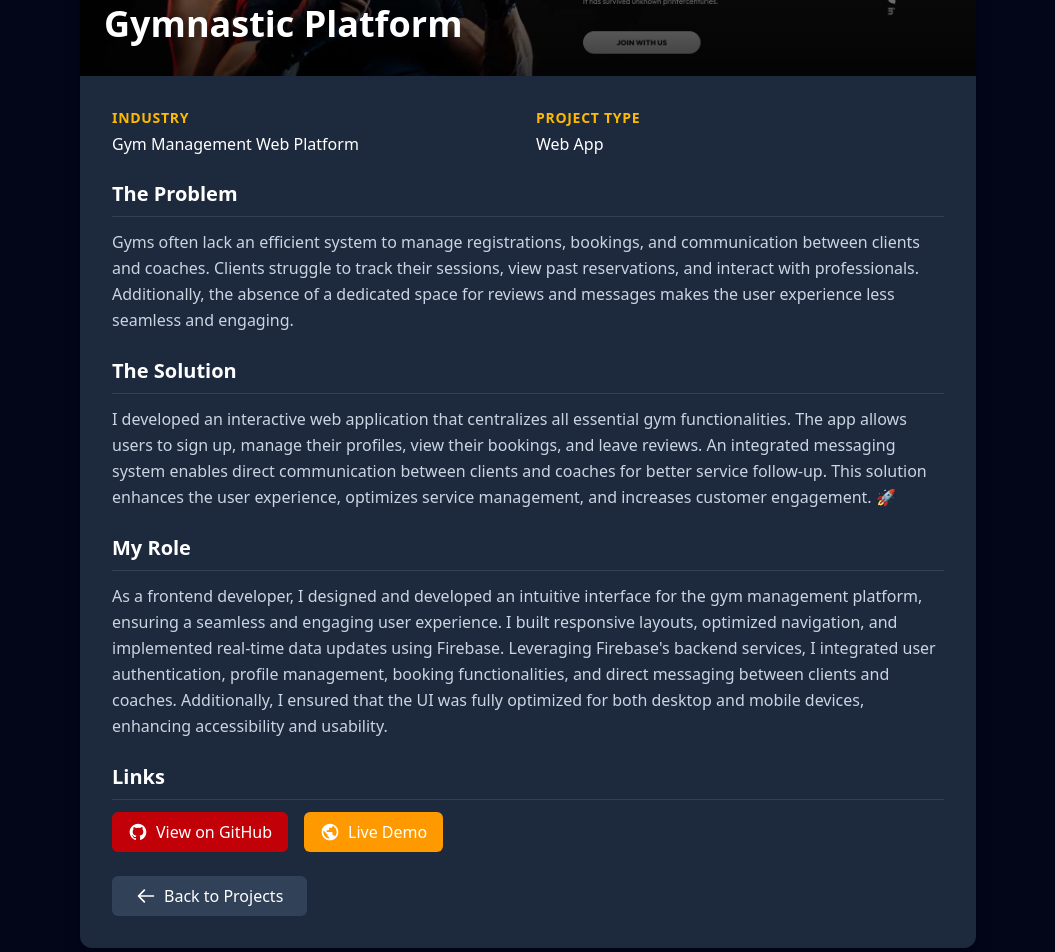
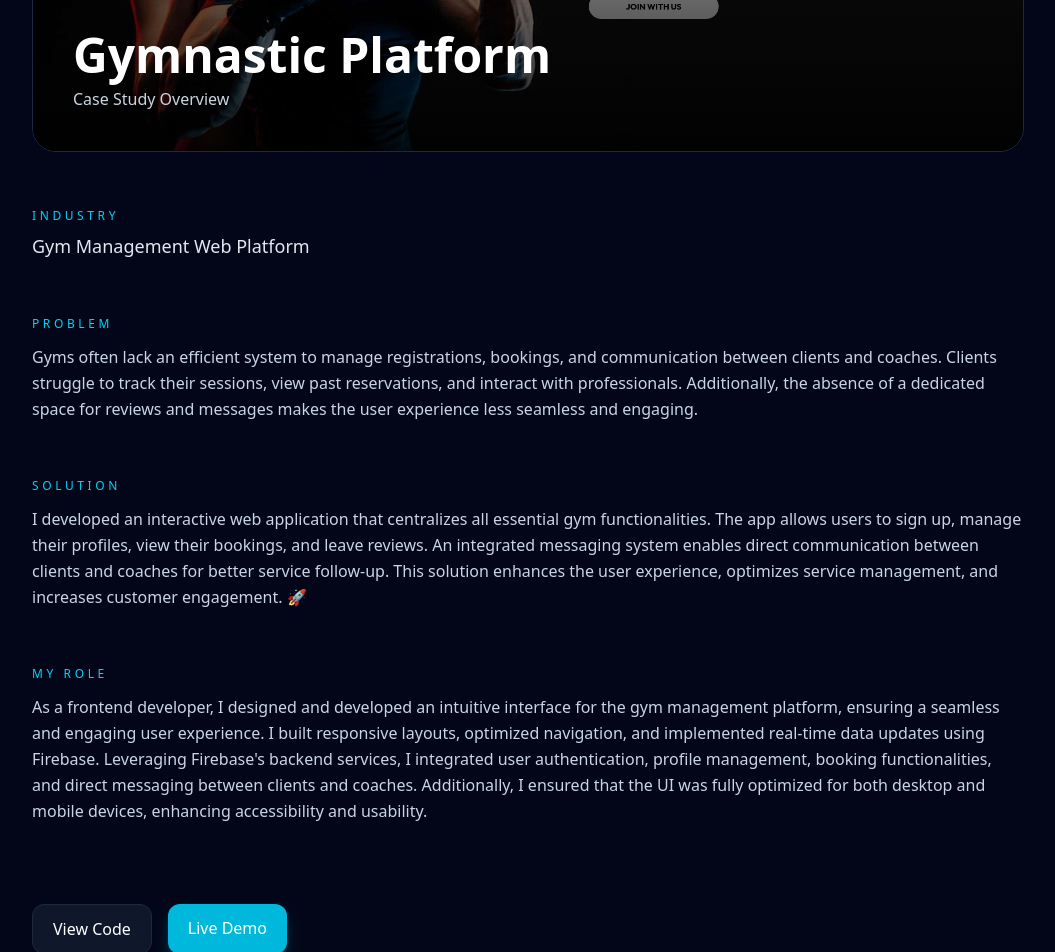
Before and after one commit to dascomsoft/dasportfolio, a Next.js app: page /1 in a window 1280 px wide. Shown: the part 460-1412 px from the top of the page, without its empty margins (112-1167 px from the left). Built offline with nearby package versions, Linux system fonts and the light colour scheme.

Commit message:
fixing and updating the home page

```diff
--- a/app/[id]/page.js
+++ b/app/[id]/page.js
@@ -1,156 +1,162 @@
-
 "use client";
 
 import { useRouter } from "next/navigation";
 import Image from "next/image";
+import { use } from "react";
+import projectBox from "@/helper/projectBox";
+import { motion } from "framer-motion";
 import Link from "next/link";
-import { use } from "react"; // Import de use
-import projectBox from "@/helper/projectBox";
 
-const ProjectDetails = ({ params }) => {
+export default function ProjectDetails({ params }) {
   const router = useRouter();
-  // Utilisation de use() pour unwrap les params
-  const unwrappedParams = use(params);
-  const { id } = unwrappedParams;
+  const { id } = use(params);
 
-  // Convertir l'ID en nombre
-  const projectId = parseInt(id);
-
-  // Trouver le projet correspondant dans le tableau
-  const project = projectBox.find((p) => p.id === projectId);
+  const project = projectBox.find((p) => p.id === parseInt(id));
 
   if (!project) {
     return (
-      <div className="min-h-screen bg-slate-950 pt-[10rem] pb-[5rem] flex items-center justify-center">
-        <p className="text-white text-xl">Project not found.</p>
+      <div className="min-h-screen bg-slate-950 flex items-center justify-center">
+        <p className="text-white">Project not found</p>
       </div>
     );
   }
 
   return (
-    <div className="min-h-screen bg-slate-950 pt-[10rem] pb-[5rem]">
-      <h1 className="text-white text-4xl font-extrabold text-center pb-20 ">Project Description</h1>
-      <div className="container mx-auto px-4">
+    <div className="min-h-screen bg-slate-950 text-white">
 
-        <div className="max-w-4xl mx-auto bg-slate-800 shadow-xl rounded-xl overflow-hidden">
-          {/* Image header with overlay */}
-          <div className="relative h-64 w-full">
+      {/* BACKGROUND GLOW */}
+      <div className="fixed inset-0 -z-10">
+        <div className="absolute top-0 left-1/2 -translate-x-1/2 w-[500px] h-[500px] bg-cyan-500/20 blur-[140px] rounded-full"></div>
+      </div>
+
+      <div className="container mx-auto px-4 pt-28 pb-24 max-w-5xl">
+
+        {/* HERO */}
+        <motion.div
+          initial={{ opacity: 0, scale: 0.95 }}
+          animate={{ opacity: 1, scale: 1 }}
+          transition={{ duration: 0.5 }}
+          className="relative h-[500px] rounded-3xl overflow-hidden border border-slate-800"
+        >
           <Image
             src={project.image}
-              alt={project.name}
             fill
             className="object-cover"
-              priority
+            alt={project.name}
           />
-            <div className="absolute inset-0 bg-gradient-to-t from-black/80 to-transparent">
-              <div className="absolute bottom-0 left-0 p-6 w-full">
-                <h1 className="text-3xl md:text-4xl font-bold text-white mb-2">
+
+          <div className="absolute inset-0 bg-linear-to-t from-black/90 via-black/40 to-transparent flex items-end p-10">
+            <div>
+              <h1 className="text-4xl md:text-5xl font-bold">
                 {project.name}
               </h1>
+              <p className="text-slate-300 mt-2">
+                Case Study Overview
+              </p>
             </div>
           </div>
-          </div>
+        </motion.div>
 
-          {/* Project content */}
-          <div className="p-6 md:p-8 space-y-6">
-            {/* Industry & Project Type */}
-            <div className="grid md:grid-cols-2 gap-4">
-              <div>
-                <h2 className="text-sm font-semibold text-amber-400 uppercase tracking-wider">
+        {/* CONTENT */}
+        <div className="mt-14 space-y-14">
+
+          {/* INDUSTRY */}
+          <motion.div
+            initial={{ opacity: 0, y: 20 }}
+            whileInView={{ opacity: 1, y: 0 }}
+            viewport={{ once: true }}
+          >
+            <h2 className="text-cyan-400 text-xs uppercase tracking-[0.3em]">
               Industry
             </h2>
-                <p className="mt-1 text-white">{project.industry}</p>
-              </div>
-              <div>
-                <h2 className="text-sm font-semibold text-amber-400 uppercase tracking-wider">
-                  Project Type
+            <p className="text-slate-200 mt-2 text-lg">
+              {project.industry}
+            </p>
+          </motion.div>
+
+          {/* PROBLEM */}
+          <motion.div
+            initial={{ opacity: 0, y: 20 }}
+            whileInView={{ opacity: 1, y: 0 }}
+            viewport={{ once: true }}
+          >
+            <h2 className="text-cyan-400 text-xs uppercase tracking-[0.3em]">
+              Problem
             </h2>
-                <p className="mt-1 text-white">{project.projet}</p>
-              </div>
-            </div>
-
-            {/* Problem Section */}
-            <div>
-              <h2 className="text-xl font-semibold text-white mb-3 border-b border-slate-700 pb-2">
-                The Problem
-              </h2>
-              <p className="text-slate-300 leading-relaxed">
+            <p className="text-slate-300 mt-3 leading-relaxed">
               {project.problem}
             </p>
-            </div>
+          </motion.div>
 
-            {/* Solution Section */}
-            <div>
-              <h2 className="text-xl font-semibold text-white mb-3 border-b border-slate-700 pb-2">
-                The Solution
+          {/* SOLUTION */}
+          <motion.div
+            initial={{ opacity: 0, y: 20 }}
+            whileInView={{ opacity: 1, y: 0 }}
+            viewport={{ once: true }}
+          >
+            <h2 className="text-cyan-400 text-xs uppercase tracking-[0.3em]">
+              Solution
             </h2>
-              <p className="text-slate-300 leading-relaxed">
+            <p className="text-slate-300 mt-3 leading-relaxed">
               {project.solution}
             </p>
-            </div>
+          </motion.div>
 
-            {/* My Role */}
-            <div>
-              <h2 className="text-xl font-semibold text-white mb-3 border-b border-slate-700 pb-2">
+          {/* ROLE */}
+          <motion.div
+            initial={{ opacity: 0, y: 20 }}
+            whileInView={{ opacity: 1, y: 0 }}
+            viewport={{ once: true }}
+          >
+            <h2 className="text-cyan-400 text-xs uppercase tracking-[0.3em]">
               My Role
             </h2>
-              <p className="text-slate-300 leading-relaxed">
+            <p className="text-slate-300 mt-3 leading-relaxed">
               {project.role}
             </p>
-            </div>
+          </motion.div>
 
-            {/* Links */}
-            {(project.github || project.link) && (
-              <div>
-                <h2 className="text-xl font-semibold text-white mb-3 border-b border-slate-700 pb-2">
-                  Links
-                </h2>
-                <div className="flex flex-wrap gap-4">
+          {/* ACTION BUTTONS */}
+          <motion.div
+            initial={{ opacity: 0, y: 20 }}
+            whileInView={{ opacity: 1, y: 0 }}
+            viewport={{ once: true }}
+            className="flex flex-wrap gap-4 pt-6"
+          >
+
             {project.github && (
               <Link
                 href={project.github}
                 target="_blank"
-                      rel="noopener noreferrer"
-                      className="px-4 py-2 bg-red-700 hover:bg-slate-600 text-white rounded-md transition-colors flex items-center gap-2"
+                className="px-5 py-3 bg-slate-900 border border-slate-800 rounded-xl hover:border-cyan-500 transition"
               >
-                      <svg className="w-5 h-5" fill="currentColor" viewBox="0 0 24 24">
-                        <path fillRule="evenodd" d="M12 2C6.477 2 2 6.484 2 12.017c0 4.425 2.865 8.18 6.839 9.504.5.092.682-.217.682-.483 0-.237-.008-.868-.013-1.703-2.782.605-3.369-1.343-3.369-1.343-.454-1.158-1.11-1.466-1.11-1.466-.908-.62.069-.608.069-.608 1.003.07 1.531 1.032 1.531 1.032.892 1.53 2.341 1.088 2.91.832.092-.647.35-1.088.636-1.338-2.22-.253-4.555-1.113-4.555-4.951 0-1.093.39-1.988 1.029-2.688-.103-.253-.446-1.272.098-2.65 0 0 .84-.27 2.75 1.026A9.564 9.564 0 0112 6.844c.85.004 1.705.115 2.504.337 1.909-1.296 2.747-1.027 2.747-1.027.546 1.379.202 2.398.1 2.651.64.7 1.028 1.595 1.028 2.688 0 3.848-2.339 4.695-4.566 4.943.359.309.678.92.678 1.855 0 1.338-.012 2.419-.012 2.747 0 .268.18.58.688.482A10.019 10.019 0 0022 12.017C22 6.484 17.522 2 12 2z" clipRule="evenodd" />
-                      </svg>
-                      View on GitHub
+                View Code
               </Link>
             )}
+
             {project.link && (
               <Link
                 href={`https://${project.link}`}
                 target="_blank"
-                      rel="noopener noreferrer"
-                      className="px-4 py-2 bg-amber-500 hover:bg-amber-600 text-white rounded-md transition-colors flex items-center gap-2"
+                className="px-5 py-3 bg-cyan-500 rounded-xl shadow-lg shadow-cyan-500/30 hover:scale-105 transition"
               >
-                      <svg className="w-5 h-5" fill="currentColor" viewBox="0 0 24 24">
-                        <path d="M12 2C6.48 2 2 6.48 2 12s4.48 10 10 10 10-4.48 10-10S17.52 2 12 2zm-1 17.93c-3.95-.49-7-3.85-7-7.93 0-.62.08-1.21.21-1.79L9 15v1c0 1.1.9 2 2 2v1.93zm6.9-2.54c-.26-.81-1-1.39-1.9-1.39h-1v-3c0-.55-.45-1-1-1H8v-2h2c.55 0 1-.45 1-1V7h2c1.1 0 2-.9 2-2v-.41c2.93 1.19 5 4.06 5 7.41 0 2.08-.8 3.97-2.1 5.39z" />
-                      </svg>
                 Live Demo
               </Link>
             )}
-                </div>
-              </div>
-            )}
 
-            {/* Back button */}
-            <button
+          </motion.div>
+
+          {/* BACK */}
+          <motion.button
             onClick={() => router.back()}
-              className="mt-6 px-6 py-2 bg-slate-700 hover:bg-slate-600 text-white rounded-md transition-colors flex items-center gap-2"
+            whileHover={{ x: -5 }}
+            className="text-slate-400 hover:text-white mt-10 transition"
           >
-              <svg className="w-5 h-5" fill="none" stroke="currentColor" viewBox="0 0 24 24">
-                <path strokeLinecap="round" strokeLinejoin="round" strokeWidth={2} d="M10 19l-7-7m0 0l7-7m-7 7h18" />
-              </svg>
-              Back to Projects
-            </button>
-          </div>
+            ← Back to projects
+          </motion.button>
+
         </div>
       </div>
     </div>
   );
-};
-
-export default ProjectDetails;
+}
--- a/package.json
+++ b/package.json
@@ -10,6 +10,7 @@
   },
   "dependencies": {
     "@emailjs/browser": "^4.4.1",
+    "framer-motion": "^12.38.0",
     "next": "15.2.6",
     "react": "^19.0.0",
     "react-dom": "^19.0.0"
```
Also changed, not shown: app/page.js (+91 -53 lines), jsconfig.json (+9 -1 lines), 1 other file (tests, documents, lock files or other folders). Lines whose indentation alone changed are shown as unchanged.
